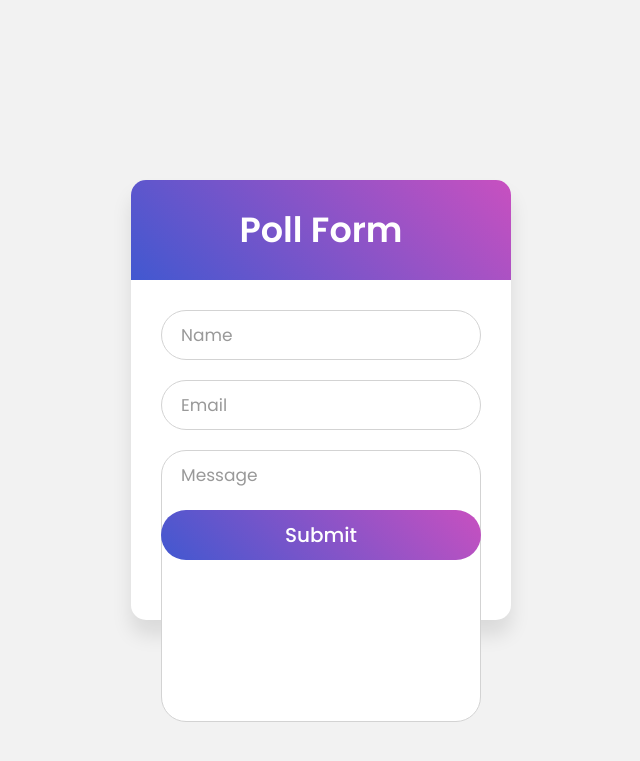
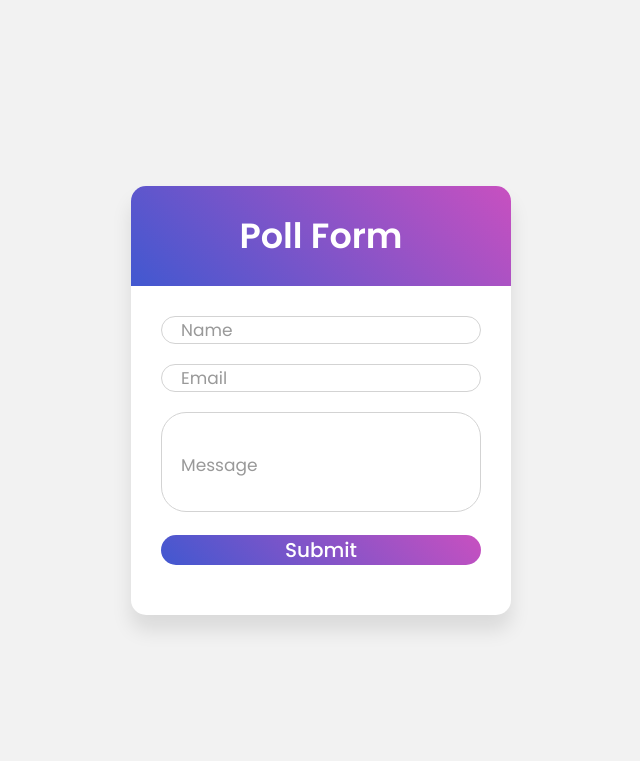
Before and after one commit to ishaqbreiwish/page_generator, a Django app: page /forms/ in a window 1280 px wide. Shown: the top 761 px of the page, without its empty margins (319-959 px from the left). Run offline with Django 5.2, Linux system fonts and the light colour scheme.

Commit message:
Update style.css

```diff
--- a/page_generator/landing_page/static/style.css
+++ b/page_generator/landing_page/static/style.css
@@ -36,14 +36,11 @@ html,body{
   padding: 10px 30px 50px 30px;
 }
 .wrapper form .field{
-  height: 50px;
-  width: 100%;
   margin-top: 20px;
   position: relative;
 }
 .wrapper form .field input,
 .wrapper form .field textarea{
-  height: 100%;
   width: 100%;
   outline: none;
   font-size: 17px;
@@ -55,8 +52,9 @@ html,body{
 .wrapper form .field textarea{
   resize: none;
   padding-top: 10px;
-  height: auto;
+  height: 100px; /* Adjust the height as needed */
   min-height: 100px;
+  border-radius: 25px; /* Make sure the border radius matches the input */
 }
 .wrapper form .field input:focus,
 form .field input:valid,
```
